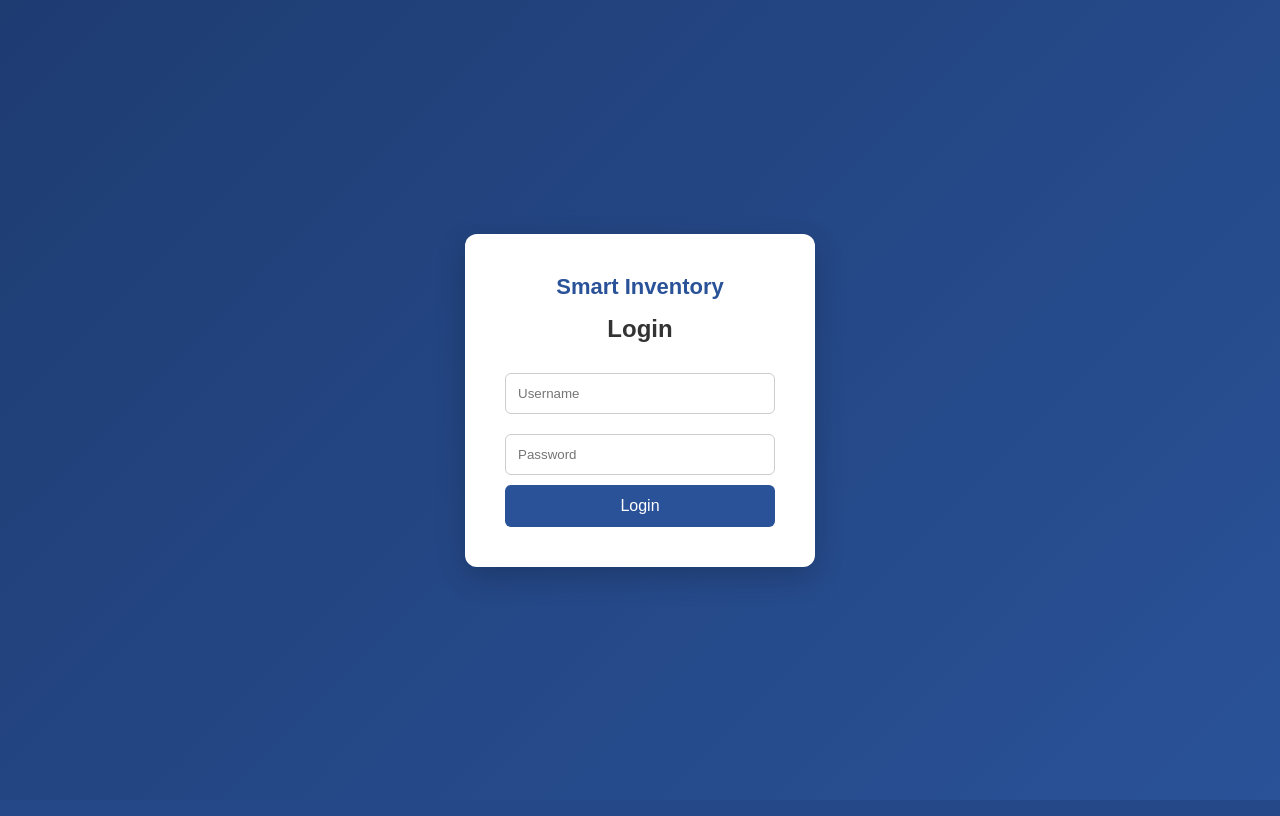
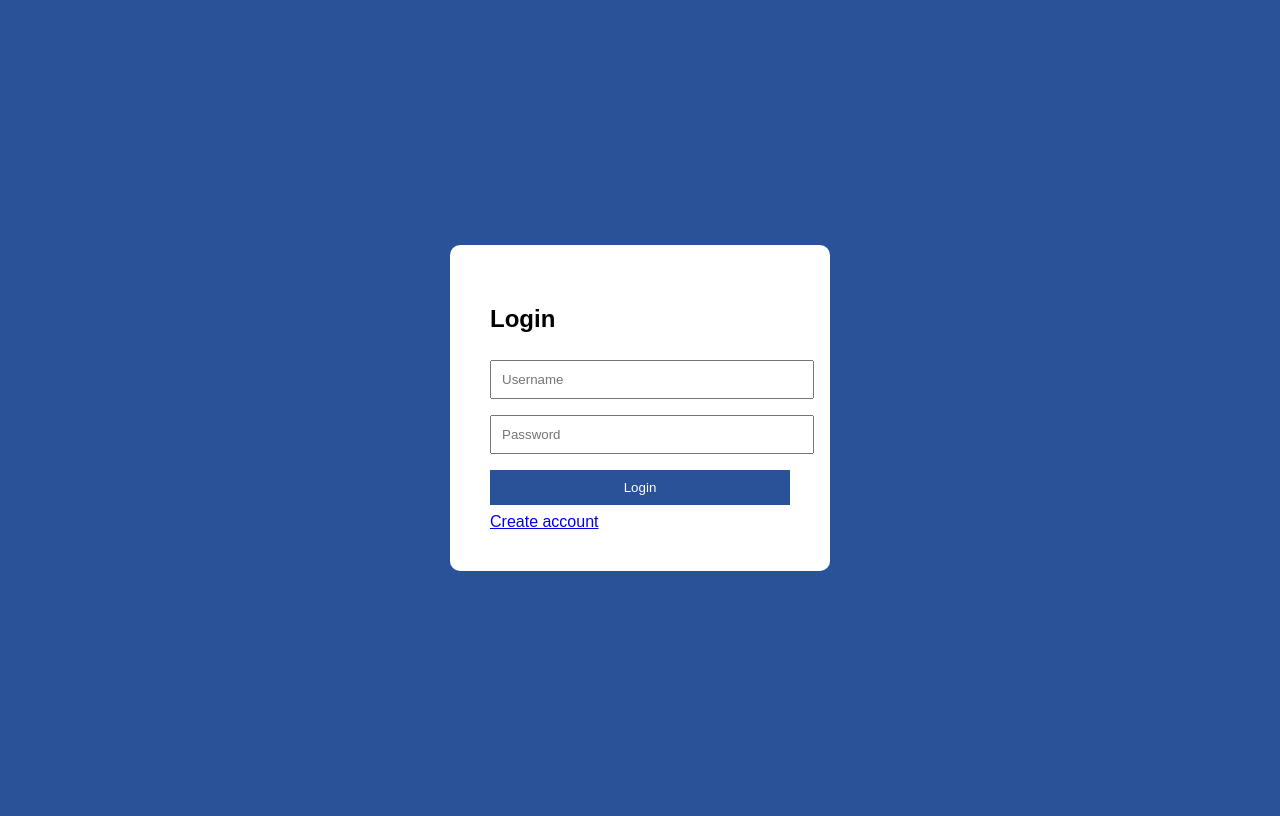
Before and after one commit to 001-Soham/Inventory-Management, a Flask app: page / in a window 1280 px wide. Run offline with Flask 3, Linux system fonts and the light colour scheme.

Commit message:
Update login.html

```diff
--- a/templates/login.html
+++ b/templates/login.html
@@ -1,89 +1,28 @@
 <!DOCTYPE html>
 <html>
 <head>
-<title>Inventory Login</title>
-
+<title>Login</title>
 <style>
-*{
-margin:0;
-padding:0;
-box-sizing:border-box;
-font-family:Arial, Helvetica, sans-serif;
-}
-
-body{
-height:100vh;
-display:flex;
-justify-content:center;
-align-items:center;
-background:linear-gradient(135deg,#1e3c72,#2a5298);
-}
-
-.login-box{
-background:white;
-padding:40px;
-border-radius:12px;
-width:350px;
-box-shadow:0 10px 30px rgba(0,0,0,0.2);
-text-align:center;
-}
-
-.login-box h2{
-margin-bottom:20px;
-color:#333;
-}
-
-input{
-width:100%;
-padding:12px;
-margin:10px 0;
-border:1px solid #ccc;
-border-radius:6px;
-}
-
-button{
-width:100%;
-padding:12px;
-border:none;
-background:#2a5298;
-color:white;
-font-size:16px;
-border-radius:6px;
-cursor:pointer;
-transition:0.3s;
-}
-
-button:hover{
-background:#1e3c72;
-}
-
-.logo{
-font-size:22px;
-font-weight:bold;
-margin-bottom:15px;
-color:#2a5298;
-}
+body{font-family:Arial;background:#2a5298;height:100vh;display:flex;align-items:center;justify-content:center}
+.box{background:white;padding:40px;border-radius:10px;width:300px}
+input,button{width:100%;padding:10px;margin:8px 0}
+button{background:#2a5298;color:white;border:none}
 </style>
-
 </head>
 
 <body>
 
-<div class="login-box">
-
-<div class="logo">Smart Inventory</div>
+<div class="box">
 
 <h2>Login</h2>
 
-<form method="post" action="/login">
+<form method="post">
+<input name="username" placeholder="Username" required>
+<input type="password" name="password" placeholder="Password" required>
+<button>Login</button>
+</form>
 
-<input name="username" placeholder="Username" required>
-
-<input type="password" name="password" placeholder="Password" required>
-
-<button>Login</button>
-
-</form>
+<a href="/register">Create account</a>
 
 </div>
 
```
